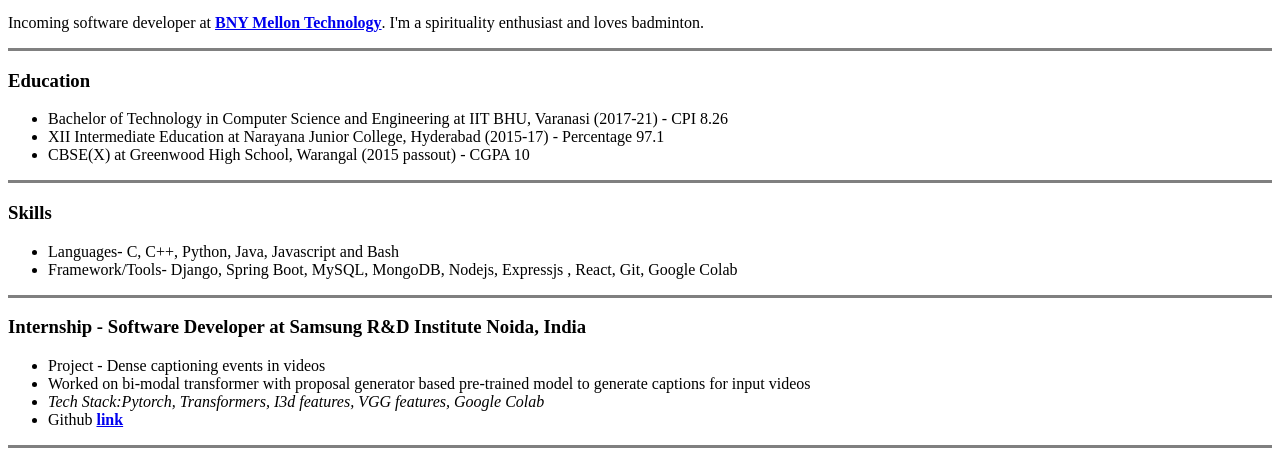
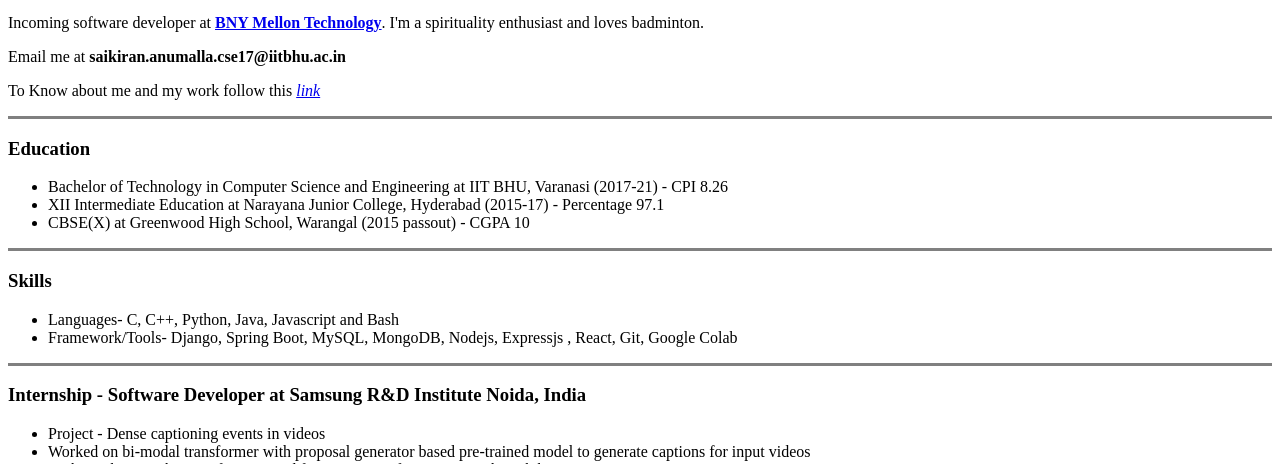
Before and after one commit to saikirananumalla/Resume, a plain HTML site: page index.html in a window 1280 px wide. Shown: the part 312-776 px from the top of the page. Drawn offline with Linux system fonts and the light colour scheme.

Commit message:
Update index.html

```diff
--- a/index.html
+++ b/index.html
@@ -11,6 +11,8 @@
   <h1>Sai Kiran Anumalla</h1>
   <p><em>Student at<strong> <a href="https://iitbhu.ac.in/"> IIT BHU Varanasi</a></strong></em></p>
   <p>Incoming software developer at <strong> <a href="https://www.bnymellon.com/">BNY Mellon Technology</a></strong>. I'm a spirituality enthusiast and loves badminton. </p>
+  <p>Email me at <strong>saikiran.anumalla.cse17@iitbhu.ac.in</strong></p>
+  <p>To Know about me and my work follow this <a href="https://linktr.ee/saikirananumalla"><em>link</em></a></p>
   <hr size="3" noshade>
 
   <h3>Education</h3>
```
